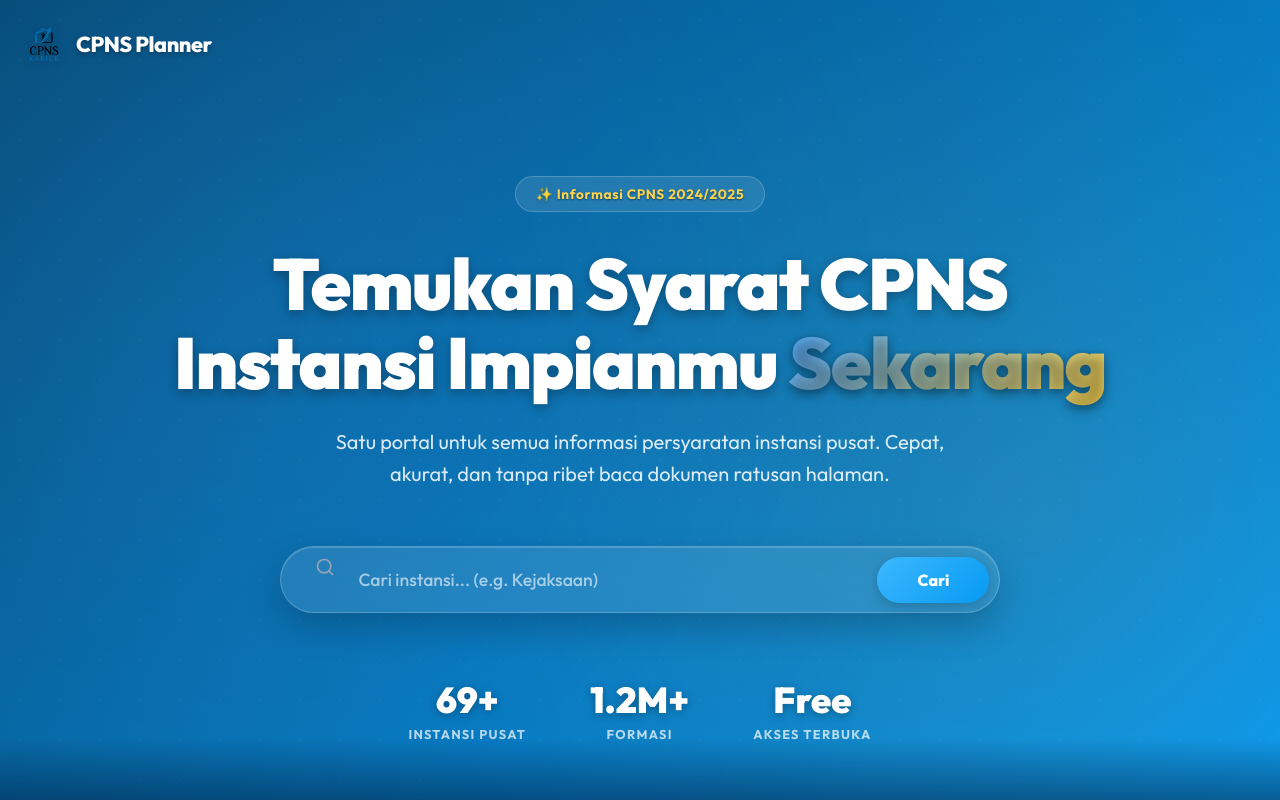
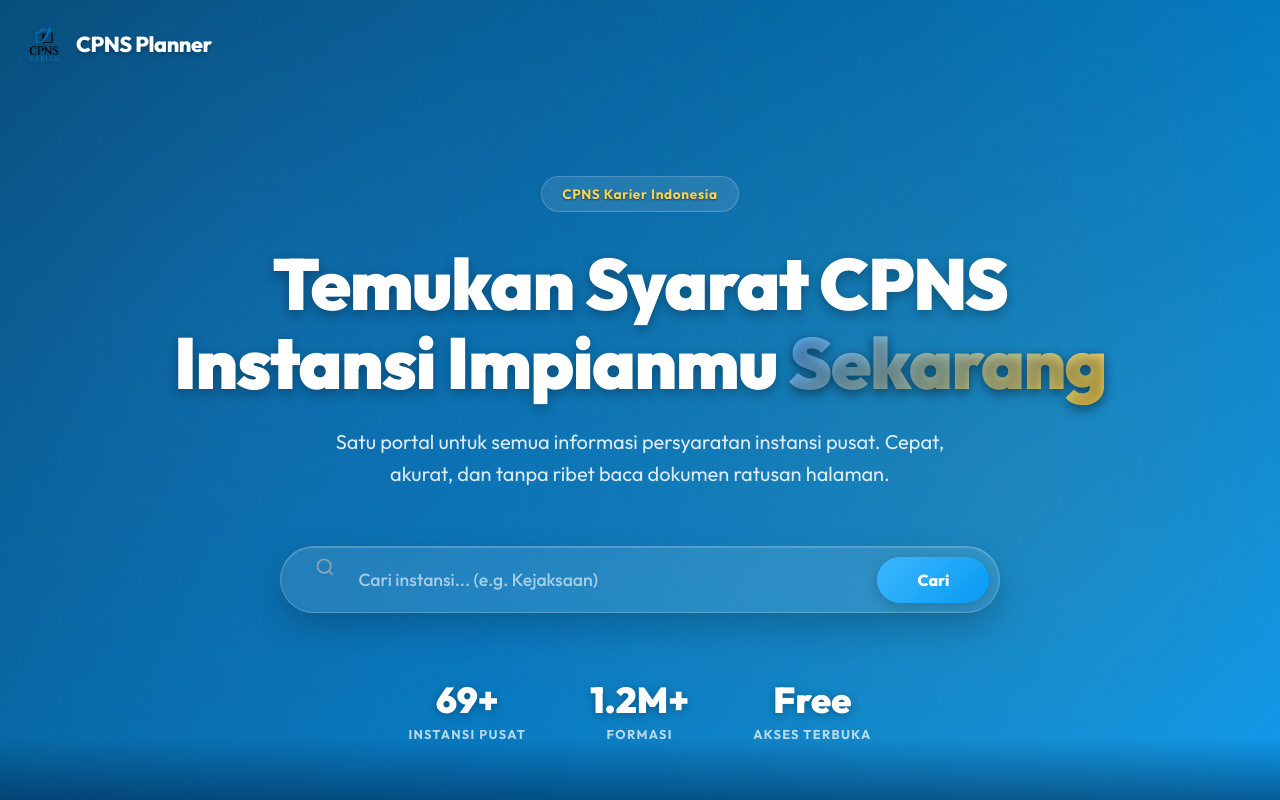
Before and after one commit to dhanidwisbg/CPNS-PLANNER, a React (Vite) app: page / in a window 1280 px wide. Shown: the top 800 px of the page. Built offline with nearby package versions, Linux system fonts and the light colour scheme.

Commit message:
feat: implement core App component with agency search, filtering, and checklist tracking functionality

```diff
--- a/src/App.jsx
+++ b/src/App.jsx
@@ -97,7 +97,7 @@ function App() {
             animate={{ opacity: 1, y: 0 }}
             transition={{ delay: 0.1 }}
           >
-            <span className="badge-pill">✨ Informasi CPNS 2024/2025</span>
+            <span className="badge-pill">CPNS Karier Indonesia</span>
           </motion.div>
 
           <motion.h1
```
